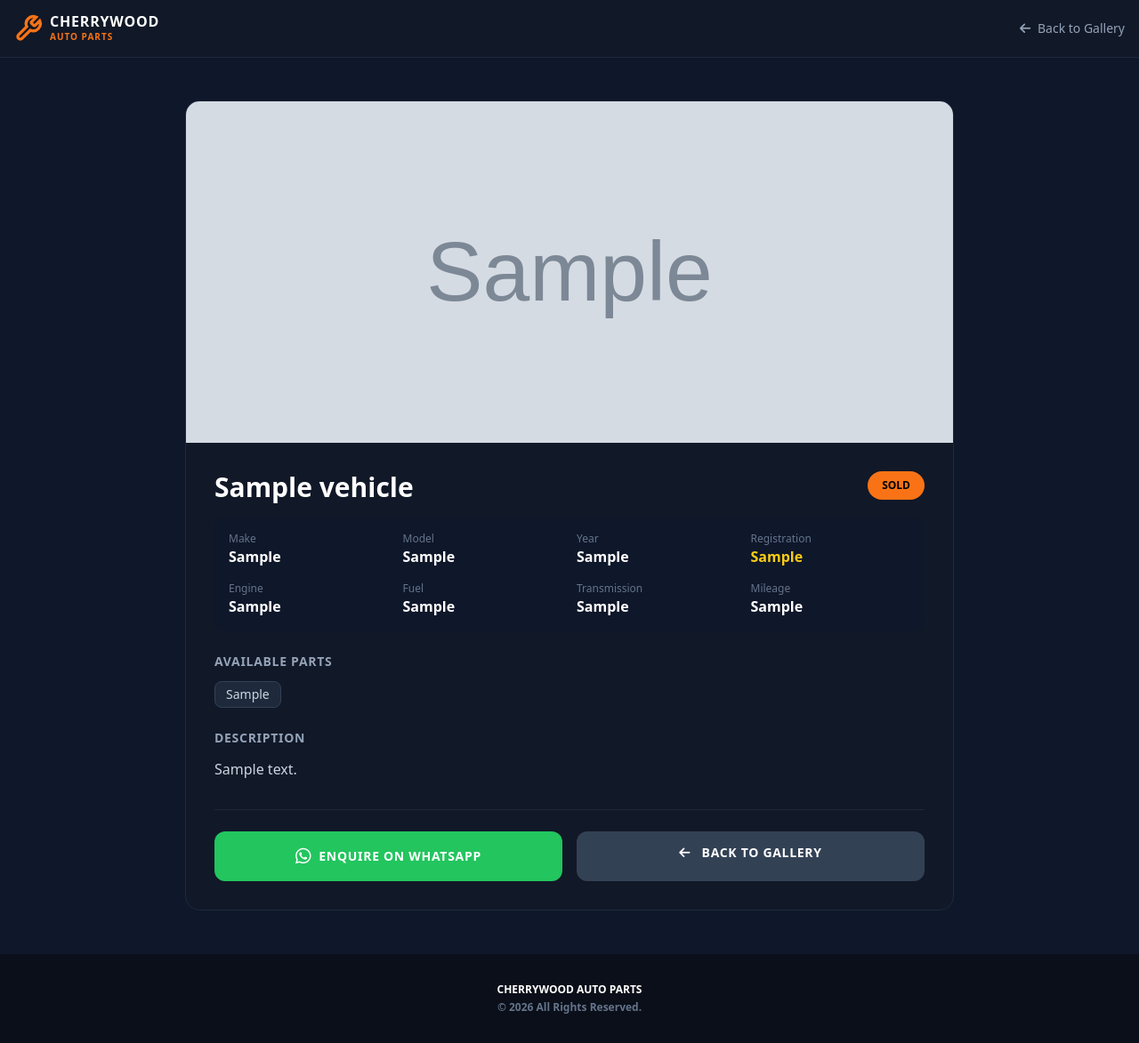
After one commit to zabdi908-glitch/cherrywood-inventory-dev, a Flask app: page /vehicle/1 in a window 1280 px wide. The commit adds this page. Shown: the whole page at 89% size. Run offline with Flask 3, Linux system fonts and the light colour scheme; tables that the repository leaves empty hold one stand-in row (values such as "Sample post"); grey boxes marked "Sample" are stand-in pictures; some libraries are stand-ins or nearby versions.

Commit message:
Added search, backup system, and vehicle detail pages

```diff
--- a/app.py
+++ b/app.py
@@ -1,20 +1,27 @@
 from flask import Flask, render_template, request, redirect, url_for, session, flash
 import sqlite3
 import os
+import json
 from functools import wraps
+from datetime import datetime
 
 app = Flask(__name__)
 
-# Security - use environment variables
+# ============================================
+# CONFIGURATION
+# ============================================
+
 app.secret_key = os.getenv('SECRET_KEY', 'cherrywood_yard_secret_key_2026')
 
-# Database path - works on Render AND locally
 if os.getenv('RENDER'):
     DATABASE = os.path.join('/tmp', 'inventory.db')
 else:
     DATABASE = os.path.join(os.path.dirname(os.path.abspath(__file__)), 'inventory.db')
 
-# Login decorator for protected routes
+# ============================================
+# DATABASE FUNCTIONS
+# ============================================
+
 def login_required(f):
     @wraps(f)
     def decorated_function(*args, **kwargs):
@@ -30,7 +37,6 @@ def get_db():
     return conn
 
 def init_db():
-    """Initialize database with tables if they don't exist"""
     try:
         with sqlite3.connect(DATABASE) as conn:
             conn.execute('''CREATE TABLE IF NOT EXISTS vehicle (
@@ -44,8 +50,79 @@ def init_db():
     except Exception as e:
         print(f"Database initialization error: {e}")
 
-# Initialize database
 init_db()
+
+# ============================================
+# AUTO-BACKUP SYSTEM (No Disk Needed)
+# ============================================
+
+def auto_backup_vehicles():
+    """Auto-backup vehicles to a JSON file on every change"""
+    try:
+        db = get_db()
+        rows = db.execute('SELECT * FROM vehicle ORDER BY id DESC').fetchall()
+        db.close()
+
+        vehicles = []
+        for row in rows:
+            vehicles.append(dict(row))
+
+        backup_file = 'vehicles_backup.json'
+        with open(backup_file, 'w') as f:
+            json.dump(vehicles, f, indent=2)
+
+        print(f"✅ Backed up {len(vehicles)} vehicles")
+        return True
+    except Exception as e:
+        print(f"❌ Backup failed: {e}")
+        return False
+
+def restore_from_backup():
+    """Restore vehicles from backup file"""
+    try:
+        backup_file = 'vehicles_backup.json'
+        if not os.path.exists(backup_file):
+            print("No backup file found")
+            return False
+
+        with open(backup_file, 'r') as f:
+            vehicles = json.load(f)
+
+        if not vehicles:
+            print("Backup file is empty")
+            return False
+
+        db = get_db()
+        db.execute('DELETE FROM vehicle')
+
+        for v in vehicles:
+            db.execute('''INSERT INTO vehicle
+                (title, make, model, year, reg, engine, fuel, transmission,
+                 mileage, status, image_url, parts_available, description)
+                VALUES (?, ?, ?, ?, ?, ?, ?, ?, ?, ?, ?, ?, ?)''',
+                (v['title'], v['make'], v['model'], v['year'], v['reg'],
+                 v['engine'], v['fuel'], v['transmission'], v['mileage'],
+                 v['status'], v['image_url'], v['parts_available'], v['description']))
+
+        db.commit()
+        db.close()
+        print(f"✅ Restored {len(vehicles)} vehicles from backup!")
+        return True
+    except Exception as e:
+        print(f"❌ Restore failed: {e}")
+        return False
+
+def backup_after_change(func):
+    @wraps(func)
+    def wrapper(*args, **kwargs):
+        result = func(*args, **kwargs)
+        auto_backup_vehicles()
+        return result
+    return wrapper
+
+# ============================================
+# PUBLIC ROUTES
+# ============================================
 
 @app.route('/')
 def index():
@@ -57,11 +134,8 @@ def index():
         vehicles_data = []
         for row in rows:
             v = dict(row)
-            # Helper to handle the parts list safely
             def get_parts():
                 return v.get('parts_available', '').split(',') if v.get('parts_available') else []
-
-            # Add the helper to the dictionary
             v['get_parts_list'] = get_parts
             vehicles_data.append(v)
 
@@ -69,6 +143,59 @@ def index():
     except Exception as e:
         flash(f'Error loading vehicles: {e}', 'error')
         return render_template('index.html', vehicles=[])
+
+@app.route('/search')
+def search():
+    """Search vehicles by make, model, or parts"""
+    query = request.args.get('q', '').strip()
+
+    if not query:
+        return redirect(url_for('index'))
+
+    try:
+        db = get_db()
+        search_term = f'%{query}%'
+        rows = db.execute('''SELECT * FROM vehicle
+                            WHERE title LIKE ?
+                            OR make LIKE ?
+                            OR model LIKE ?
+                            OR parts_available LIKE ?
+                            ORDER BY id DESC''',
+                         (search_term, search_term, search_term, search_term)).fetchall()
+        db.close()
+
+        vehicles_data = []
+        for row in rows:
+            v = dict(row)
+            def get_parts():
+                return v.get('parts_available', '').split(',') if v.get('parts_available') else []
+            v['get_parts_list'] = get_parts
+            vehicles_data.append(v)
+
+        return render_template('index.html', vehicles=vehicles_data, search_query=query)
+    except Exception as e:
+        flash(f'Search error: {e}', 'error')
+        return redirect(url_for('index'))
+
+@app.route('/vehicle/<int:id>')
+def view_vehicle(id):
+    """View full details of a single vehicle"""
+    try:
+        db = get_db()
+        vehicle = db.execute('SELECT * FROM vehicle WHERE id = ?', (id,)).fetchone()
+        db.close()
+
+        if not vehicle:
+            flash('Vehicle not found', 'error')
+            return redirect(url_for('index'))
+
+        v = dict(vehicle)
+        v['parts_list'] = v.get('parts_available', '').split(',') if v.get('parts_available') else []
+
+        return render_template('vehicle_detail.html', vehicle=v)
+    except Exception as e:
+        flash(f'Error loading vehicle: {e}', 'error')
+        return redirect(url_for('index'))
 
 @app.route('/login', methods=['GET', 'POST'])
 def login():
@@ -96,26 +223,30 @@ def logout():
     flash('Logged out successfully', 'success')
     return redirect(url_for('index'))
 
+# ============================================
+# ADMIN ROUTES (With Auto-Backup)
+# ============================================
+
 @app.route('/add', methods=['POST'])
 @login_required
+@backup_after_change
 def add_vehicle():
-    if request.method == 'POST':
-        try:
-            db = get_db()
-            db.execute('''INSERT INTO vehicle
-                         (title, make, model, year, reg, engine, fuel,
-                          transmission, mileage, status, image_url, parts_available, description)
-                         VALUES (?, ?, ?, ?, ?, ?, ?, ?, ?, ?, ?, ?, ?)''',
-                      (request.form['title'], request.form['make'], request.form['model'],
-                       request.form['year'], request.form['reg'], request.form['engine'],
-                       request.form['fuel'], request.form['transmission'], request.form['mileage'],
-                       request.form['status'], request.form['image_url'],
-                       request.form['parts_available'], request.form['description']))
-            db.commit()
-            db.close()
-            flash('Vehicle added successfully!', 'success')
-        except Exception as e:
-            flash(f'Error adding vehicle: {e}', 'error')
+    try:
+        db = get_db()
+        db.execute('''INSERT INTO vehicle
+                     (title, make, model, year, reg, engine, fuel,
+                      transmission, mileage, status, image_url, parts_available, description)
+                     VALUES (?, ?, ?, ?, ?, ?, ?, ?, ?, ?, ?, ?, ?)''',
+                  (request.form['title'], request.form['make'], request.form['model'],
+                   request.form['year'], request.form['reg'], request.form['engine'],
+                   request.form['fuel'], request.form['transmission'], request.form['mileage'],
+                   request.form['status'], request.form['image_url'],
+                   request.form['parts_available'], request.form['description']))
+        db.commit()
+        db.close()
+        flash('Vehicle added successfully!', 'success')
+    except Exception as e:
+        flash(f'Error adding vehicle: {e}', 'error')
     return redirect(url_for('index'))
 
 @app.route('/edit/<int:id>', methods=['GET', 'POST'])
@@ -142,6 +273,7 @@ def edit_vehicle(id):
             db.commit()
             db.close()
             flash('Vehicle updated successfully!', 'success')
+            auto_backup_vehicles()  # Backup after edit
             return redirect(url_for('index'))
         except Exception as e:
             flash(f'Error updating vehicle: {e}', 'error')
@@ -160,9 +292,24 @@ def delete_vehicle(id):
         db.commit()
         db.close()
         flash('Vehicle deleted successfully!', 'success')
+        auto_backup_vehicles()  # Backup after delete
     except Exception as e:
         flash(f'Error deleting vehicle: {e}', 'error')
     return redirect(url_for('index'))
+
+@app.route('/admin/restore', methods=['POST'])
+@login_required
+def restore_vehicles():
+    """Restore vehicles from backup"""
+    if restore_from_backup():
+        flash('✅ Vehicles restored from backup!', 'success')
+    else:
+        flash('❌ No backup found or restore failed', 'error')
+    return redirect(url_for('index'))
+
+# ============================================
+# RUN THE APP
+# ============================================
 
 if __name__ == '__main__':
     port = int(os.getenv('PORT', 5000))
--- /dev/null
+++ b/templates/vehicle_detail.html
@@ -0,0 +1,135 @@
+<!DOCTYPE html>
+<html lang="en">
+<head>
+    <meta charset="UTF-8">
+    <meta name="viewport" content="width=device-width, initial-scale=1.0">
+    <title>{{ vehicle.title }} - Cherrywood Auto Parts</title>
+    <script src="https://cdn.tailwindcss.com"></script>
+    <link rel="stylesheet" href="https://cdnjs.cloudflare.com/ajax/libs/font-awesome/6.4.0/css/all.min.css">
+    <style>
+        body { background-color: #0f172a; color: #f8fafc; }
+        .orange-gradient { background: linear-gradient(135deg, #f97316 0%, #ea580c 100%); }
+    </style>
+</head>
+<body class="bg-[#0f172a] text-slate-200 min-h-screen flex flex-col">
+
+    <!-- Navigation -->
+    <nav class="bg-[#111827] border-b border-slate-800 sticky top-0 z-50">
+        <div class="max-w-7xl mx-auto px-4 h-16 flex items-center justify-between">
+            <a href="/" class="flex items-center gap-2">
+                <svg class="w-8 h-8 text-[#f97316]" viewBox="0 0 24 24" fill="none" stroke="currentColor" stroke-width="2.5">
+                    <path d="M14.7 6.3a1 1 0 0 0 0 1.4l1.6 1.6a1 1 0 0 0 1.4 0l3.77-3.77a6 6 0 0 1-7.94 7.94l-6.91 6.91a2.12 2.12 0 0 1-3-3l6.91-6.91a6 6 0 0 1 7.94-7.94l-3.76 3.76z"/>
+                </svg>
+                <div>
+                    <span class="font-black text-base tracking-wider block text-white leading-none">CHERRYWOOD</span>
+                    <span class="text-[10px] font-black text-[#f97316] tracking-widest uppercase block mt-0.5">AUTO PARTS</span>
+                </div>
+            </a>
+            <a href="/" class="text-sm text-slate-400 hover:text-white transition">
+                <i class="fa-solid fa-arrow-left mr-1"></i> Back to Gallery
+            </a>
+        </div>
+    </nav>
+
+    <!-- Main Content -->
+    <main class="flex-1 max-w-4xl mx-auto px-4 py-12 w-full">
+        <div class="bg-[#111827] border border-slate-800 rounded-2xl overflow-hidden">
+            <!-- Image -->
+            <div class="h-96 bg-slate-900">
+                <img src="{{ vehicle.image_url or 'https://via.placeholder.com/800x400/1a1a2e/ffffff?text=No+Image' }}"
+                     alt="{{ vehicle.title }}"
+                     class="w-full h-full object-cover">
+            </div>
+
+            <!-- Details -->
+            <div class="p-8">
+                <div class="flex items-start justify-between mb-4">
+                    <h1 class="text-3xl font-black text-white">{{ vehicle.title }}</h1>
+                    <span class="bg-[#f97316] text-black font-black text-xs uppercase px-4 py-2 rounded-full">
+                        {{ vehicle.status }}
+                    </span>
+                </div>
+
+                <!-- Vehicle Specs -->
+                <div class="grid grid-cols-2 md:grid-cols-4 gap-4 mb-6 p-4 bg-[#0f172a] rounded-xl">
+                    <div>
+                        <p class="text-xs text-slate-500">Make</p>
+                        <p class="font-bold text-white">{{ vehicle.make }}</p>
+                    </div>
+                    <div>
+                        <p class="text-xs text-slate-500">Model</p>
+                        <p class="font-bold text-white">{{ vehicle.model }}</p>
+                    </div>
+                    <div>
+                        <p class="text-xs text-slate-500">Year</p>
+                        <p class="font-bold text-white">{{ vehicle.year }}</p>
+                    </div>
+                    <div>
+                        <p class="text-xs text-slate-500">Registration</p>
+                        <p class="font-bold text-yellow-400">{{ vehicle.reg }}</p>
+                    </div>
+                    <div>
+                        <p class="text-xs text-slate-500">Engine</p>
+                        <p class="font-bold text-white">{{ vehicle.engine }}</p>
+                    </div>
+                    <div>
+                        <p class="text-xs text-slate-500">Fuel</p>
+                        <p class="font-bold text-white">{{ vehicle.fuel }}</p>
+                    </div>
+                    <div>
+                        <p class="text-xs text-slate-500">Transmission</p>
+                        <p class="font-bold text-white">{{ vehicle.transmission }}</p>
+                    </div>
+                    <div>
+                        <p class="text-xs text-slate-500">Mileage</p>
+                        <p class="font-bold text-white">{{ vehicle.mileage }}</p>
+                    </div>
+                </div>
+
+                <!-- Parts Available -->
+                {% if vehicle.parts_list %}
+                <div class="mb-6">
+                    <h3 class="text-sm font-black uppercase text-slate-400 tracking-wider mb-3">Available Parts</h3>
+                    <div class="flex flex-wrap gap-2">
+                        {% for part in vehicle.parts_list %}
+                            <span class="bg-slate-800 text-slate-300 px-3 py-1 rounded-lg text-sm font-medium border border-slate-700">
+                                {{ part }}
+                            </span>
+                        {% endfor %}
+                    </div>
+                </div>
+                {% endif %}
+
+                <!-- Description -->
+                {% if vehicle.description %}
+                <div class="mb-8">
+                    <h3 class="text-sm font-black uppercase text-slate-400 tracking-wider mb-3">Description</h3>
+                    <p class="text-slate-300 leading-relaxed">{{ vehicle.description }}</p>
+                </div>
+                {% endif %}
+
+                <!-- Action Buttons -->
+                <div class="flex flex-col sm:flex-row gap-4 pt-6 border-t border-slate-800">
+                    <a href="https://wa.me/447440369576?text={{ 'Hi, I am interested in the ' | urlencode }}{{ vehicle.title | urlencode }}{{ ' (Reg: ' | urlencode }}{{ vehicle.reg | urlencode }}{{ '). Please let me know what parts are available.' | urlencode }}"
+                       target="_blank"
+                       class="flex-1 p-3.5 bg-[#22c55e] text-white font-black uppercase text-sm tracking-wider rounded-xl hover:bg-green-600 transition text-center flex items-center justify-center gap-2">
+                        <i class="fa-brands fa-whatsapp text-xl"></i> Enquire on WhatsApp
+                    </a>
+                    <a href="/" class="flex-1 p-3.5 bg-slate-700 text-white font-black uppercase text-sm tracking-wider rounded-xl hover:bg-slate-600 transition text-center">
+                        <i class="fa-solid fa-arrow-left mr-2"></i> Back to Gallery
+                    </a>
+                </div>
+            </div>
+        </div>
+    </main>
+
+    <!-- Footer -->
+    <footer class="bg-[#0b0f19] border-t border-slate-900 py-8 text-slate-500 text-xs font-semibold w-full">
+        <div class="max-w-7xl mx-auto px-4 text-center">
+            <span class="font-black text-white uppercase">Cherrywood Auto Parts</span>
+            <p class="mt-1">© 2026 All Rights Reserved.</p>
+        </div>
+    </footer>
+
+</body>
+</html>
```
Also changed, not shown: templates/index.html (+61 -8 lines).
